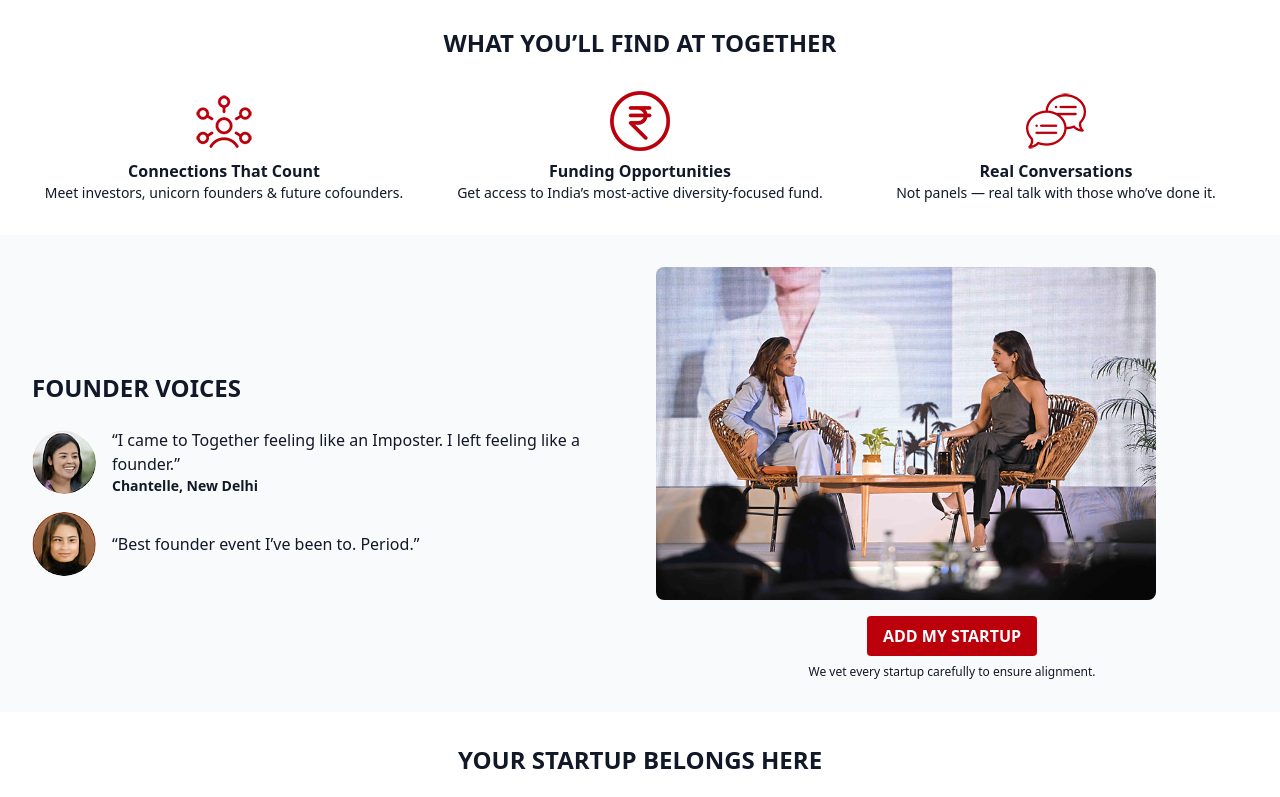
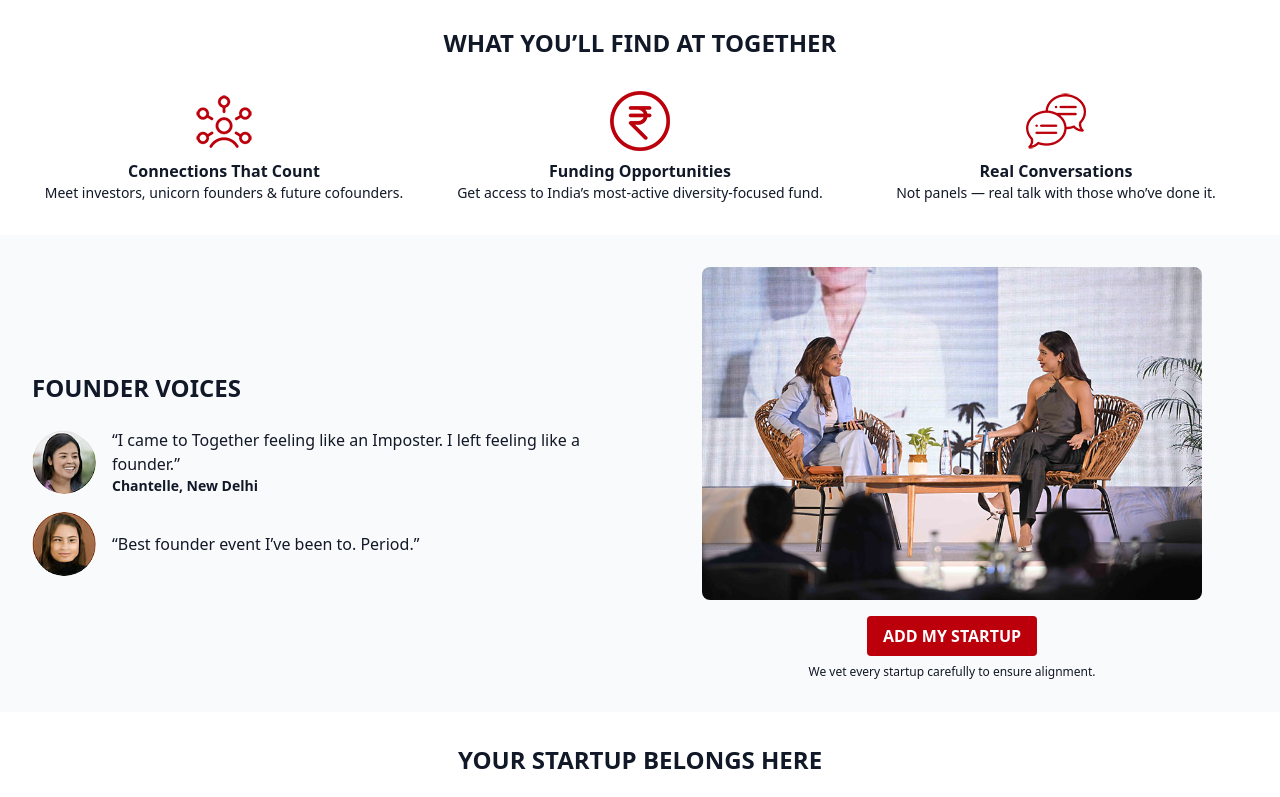
Before and after one commit to rahulgrade/together-final-1, a React (Vite) app: page / in a window 1280 px wide. Shown: the part 474-1271 px from the top of the page. Built offline with nearby package versions, Linux system fonts and the light colour scheme.

Commit message:
Add files via upload

```diff
--- a/src/TogetherHome.jsx
+++ b/src/TogetherHome.jsx
@@ -80,7 +80,7 @@ export default function TogetherHome() {
             </div>
           </div>
           <div className="space-y-4">
-            <div className="founder-voices-img text-center"><img src={ founderImg } alt="Founder Group" className="rounded-lg" /></div>
+            <div className="founder-voices-img"><img src={ founderImg } alt="Founder Group" className="rounded-lg" /></div>
             <div className="text-center mt-6">
               <Button className="my-button">ADD MY STARTUP</Button>
               <p className="text-xs mt-2">We vet every startup carefully to ensure alignment.</p>
--- a/src/styles/custom.css
+++ b/src/styles/custom.css
@@ -18,4 +18,5 @@
 
 .founder-voices-img {
     max-width: 500px;
+    margin: 0 auto;
 }
```
